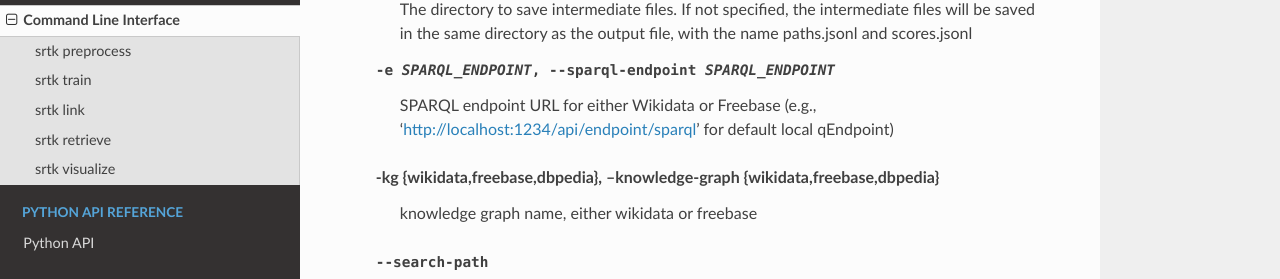
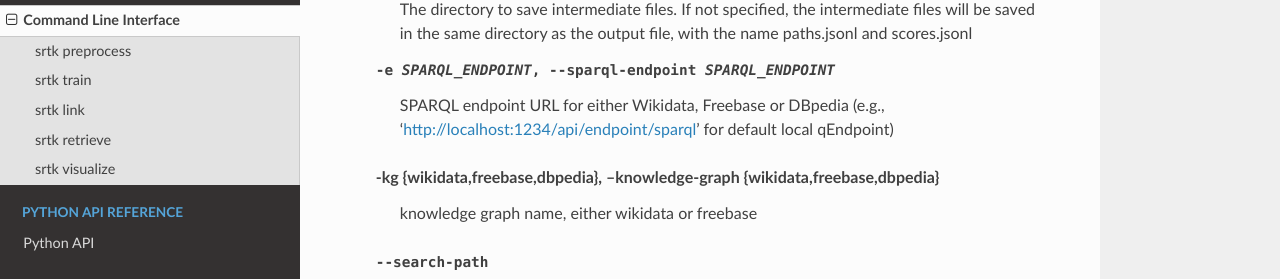
Before and after one commit to happen2me/subgraph-retrieval-toolkit, a Sphinx documentation site: the page built from docs/cli.rst, in a window 1280 px wide and 900 px high, scrolled down 641 px. Shown: the part 162-441 px from the top of the window. Built offline with Sphinx 7.4.7 and the Read the Docs theme 2.0.0, drawn with Linux system fonts in a browser that asks for light colours; some of the changed text lies outside the part shown.

Commit message:
Changed the README to also include dbpedia in the retriev cli modue. Changed the cli.rst to also include dbpedia as a Endpoint, since it took me really long to figure out that this was one of my main issues.

```diff
--- a/docs/cli.rst
+++ b/docs/cli.rst
@@ -29,7 +29,7 @@ Options:
                         The directory to save intermediate files. If not specified, the intermediate files will be saved in the
                         same directory as the output file, with the name paths.jsonl and scores.jsonl
   -e SPARQL_ENDPOINT, --sparql-endpoint SPARQL_ENDPOINT
-                        SPARQL endpoint URL for either Wikidata or Freebase (e.g., 'http://localhost:1234/api/endpoint/sparql' for
+                        SPARQL endpoint URL for either Wikidata, Freebase or DBpedia (e.g., 'http://localhost:1234/api/endpoint/sparql' for
                         default local qEndpoint)
   -kg {wikidata,freebase,dbpedia}, --knowledge-graph {wikidata,freebase,dbpedia}
                         knowledge graph name, either wikidata or freebase
@@ -156,7 +156,7 @@ Options:
   -o OUTPUT, --output OUTPUT
                         output file path for storing retrieved triplets.
   -e SPARQL_ENDPOINT, --sparql-endpoint SPARQL_ENDPOINT
-                        SPARQL endpoint for Wikidata or Freebase services.
+                        SPARQL endpoint for Wikidata, Freebase or DBpedia services.
   -kg {freebase,wikidata,dbpedia}, --knowledge-graph {freebase,wikidata,dbpedia}
                         choose the knowledge graph: currently supports ``freebase``, ``wikidata`` and ``dbpedia``.
   -m SCORER_MODEL_PATH, --scorer-model-path SCORER_MODEL_PATH
```
Also changed, not shown: README.md (+1 -1 lines).
